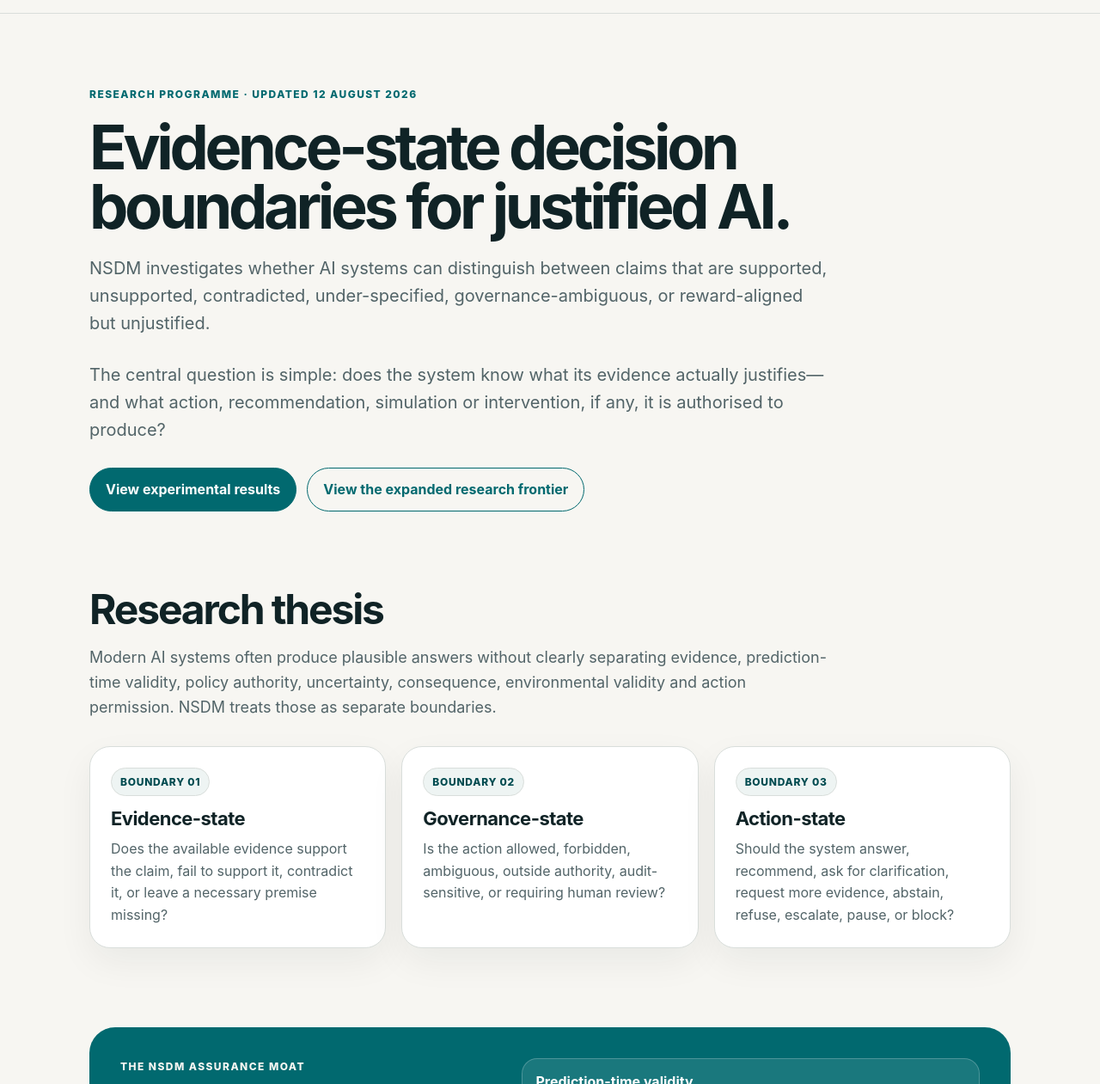
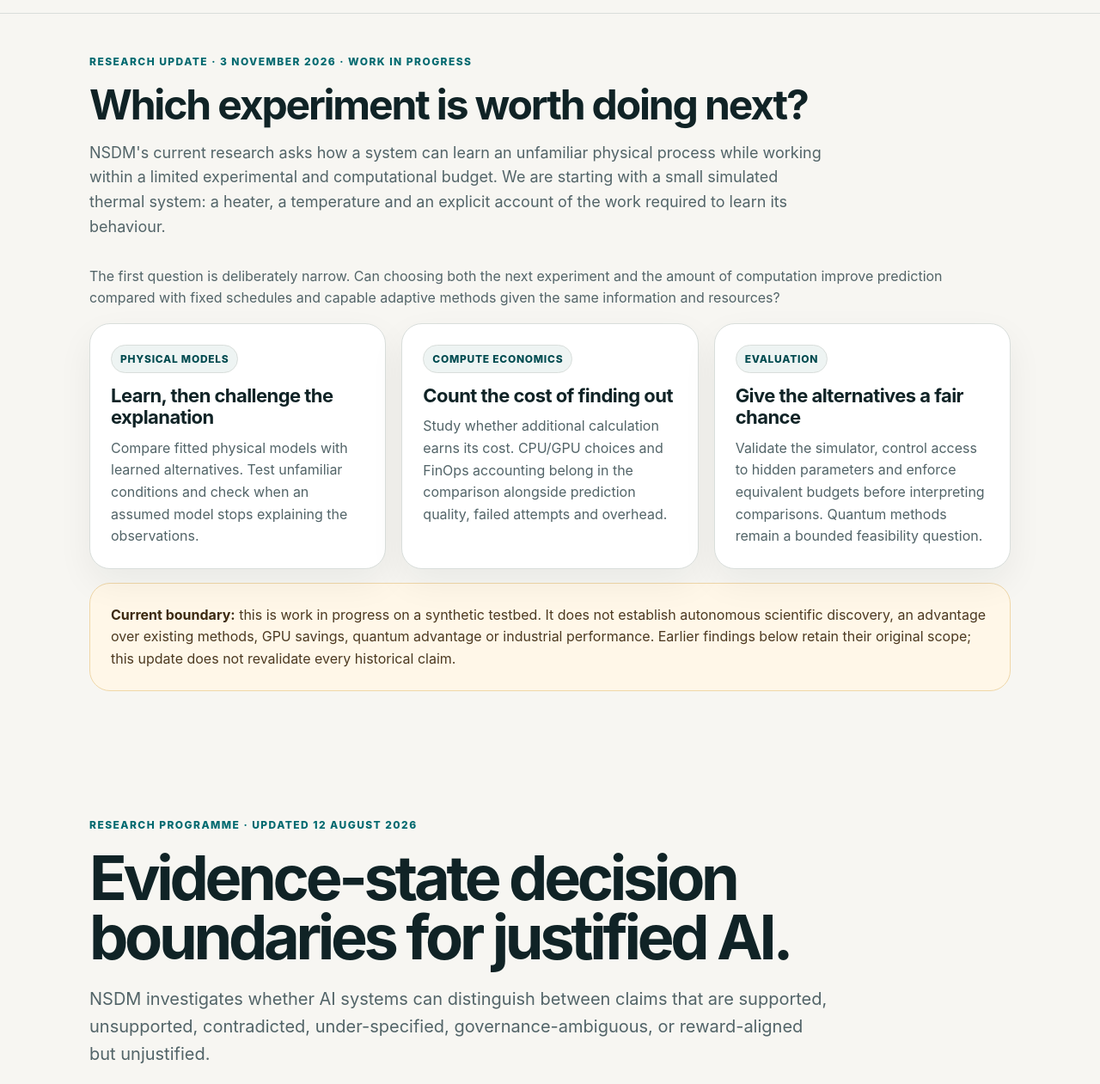
Before and after one commit to Rajesh0311/NSDM, a plain HTML site: page research.html in a window 1280 px wide. Shown: the part 59-1320 px from the top of the page at 86% size. Drawn offline with Linux system fonts and the light colour scheme.

Commit message:
docs: add bounded scientific-discovery research update and qualify assurance heading

```diff
--- a/research.html
+++ b/research.html
@@ -168,6 +168,19 @@
 
 <main>
 
+<section id="scientific-discovery">
+  <div class="eyebrow">Research update · 3 November 2026 · Work in progress</div>
+  <h2>Which experiment is worth doing next?</h2>
+  <p class="section-lead">NSDM's current research asks how a system can learn an unfamiliar physical process while working within a limited experimental and computational budget. We are starting with a small simulated thermal system: a heater, a temperature and an explicit account of the work required to learn its behaviour.</p>
+  <p>The first question is deliberately narrow. Can choosing both the next experiment and the amount of computation improve prediction compared with fixed schedules and capable adaptive methods given the same information and resources?</p>
+  <div class="grid">
+    <article class="card"><div class="tag">Physical models</div><h3>Learn, then challenge the explanation</h3><p>Compare fitted physical models with learned alternatives. Test unfamiliar conditions and check when an assumed model stops explaining the observations.</p></article>
+    <article class="card"><div class="tag">Compute economics</div><h3>Count the cost of finding out</h3><p>Study whether additional calculation earns its cost. CPU/GPU choices and FinOps accounting belong in the comparison alongside prediction quality, failed attempts and overhead.</p></article>
+    <article class="card"><div class="tag">Evaluation</div><h3>Give the alternatives a fair chance</h3><p>Validate the simulator, control access to hidden parameters and enforce equivalent budgets before interpreting comparisons. Quantum methods remain a bounded feasibility question.</p></article>
+  </div>
+  <p class="note"><strong>Current boundary:</strong> this is work in progress on a synthetic testbed. It does not establish autonomous scientific discovery, an advantage over existing methods, GPU savings, quantum advantage or industrial performance. Earlier findings below retain their original scope; this update does not revalidate every historical claim.</p>
+</section>
+
 <section class="hero">
   <div class="eyebrow">Research programme · Updated 12 August 2026</div>
   <h1>Evidence-state decision boundaries for justified AI.</h1>
@@ -192,7 +205,7 @@
 <section id="assurance" class="wide">
   <div class="panel">
     <div>
-      <div class="eyebrow" style="color:#f7f6f2;">The NSDM assurance moat</div>
+      <div class="eyebrow" style="color:#f7f6f2;">NSDM assurance research</div>
       <h2>From capable output to justified action.</h2>
       <p>Compliance controls can determine whether a class of action is permitted. NSDM asks the additional question: is this specific decision sufficiently supported, authorised, proportionate, environmentally valid and reproducible to proceed now?</p>
     </div>
```
